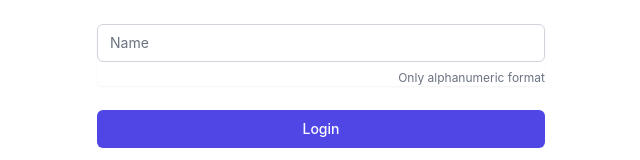
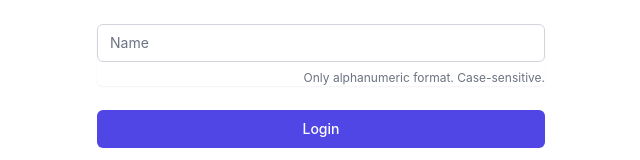
Before and after one commit to PrawiraGenestonlia/xenelectronic, a React (Create React App) app in the folder ui/: page /login in a window 1280 px wide. Shown: the part 336-496 px from the top of the page, without its empty margins (319-959 px from the left). Built offline with nearby package versions, Linux system fonts and the light colour scheme.

Commit message:
fix: layout issue

```diff
--- a/ui/src/components/layout.tsx
+++ b/ui/src/components/layout.tsx
@@ -1,12 +1,10 @@
 import NavBar from './navBar';
-import { ToastContainer } from 'react-toastify';
 
 export default function Layout(props: any) {
   return (
-    <div className='flex flex-col w-screen'>
+    <div className='flex flex-col'>
       <NavBar />
       {props.children}
-      <ToastContainer />
     </div>
   );
 }
--- a/ui/src/pages/login.tsx
+++ b/ui/src/pages/login.tsx
@@ -54,7 +54,7 @@ export const LoginPage = () => {
                   className="appearance-none relative block w-full px-3 py-2 border border-gray-300 placeholder-gray-500 text-gray-900 rounded-md focus:outline-none focus:ring-indigo-500 focus:border-indigo-500 focus:z-10 sm:text-sm"
                   placeholder="Name"
                 />
-                <p className='text-xs mt-2 flex justify-end items-end text-gray-500'>Only alphanumeric format</p>
+                <p className='text-xs mt-2 flex justify-end items-end text-gray-500'>Only alphanumeric format. Case-sensitive.</p>
               </div>
 
             </div>
```
